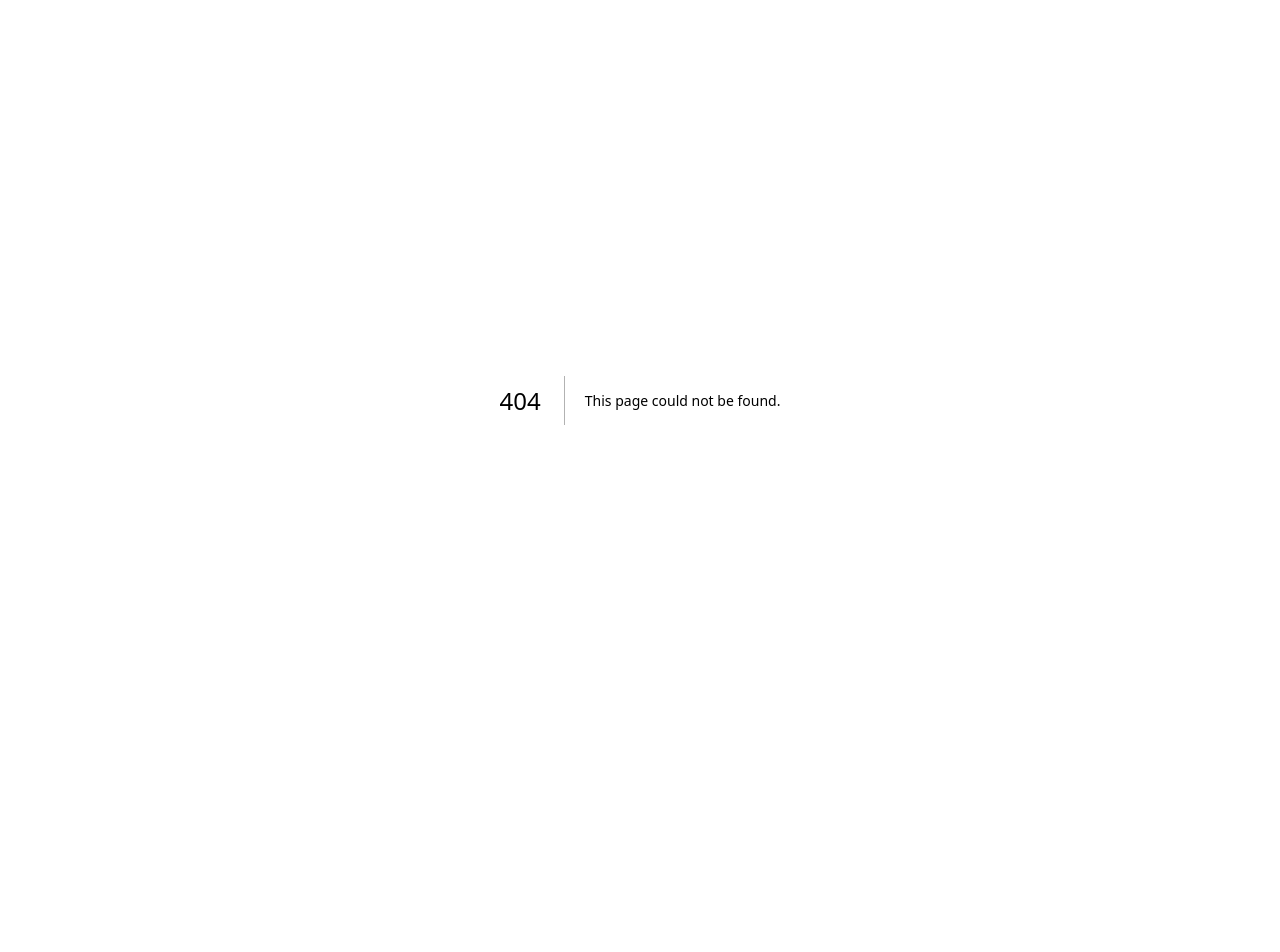
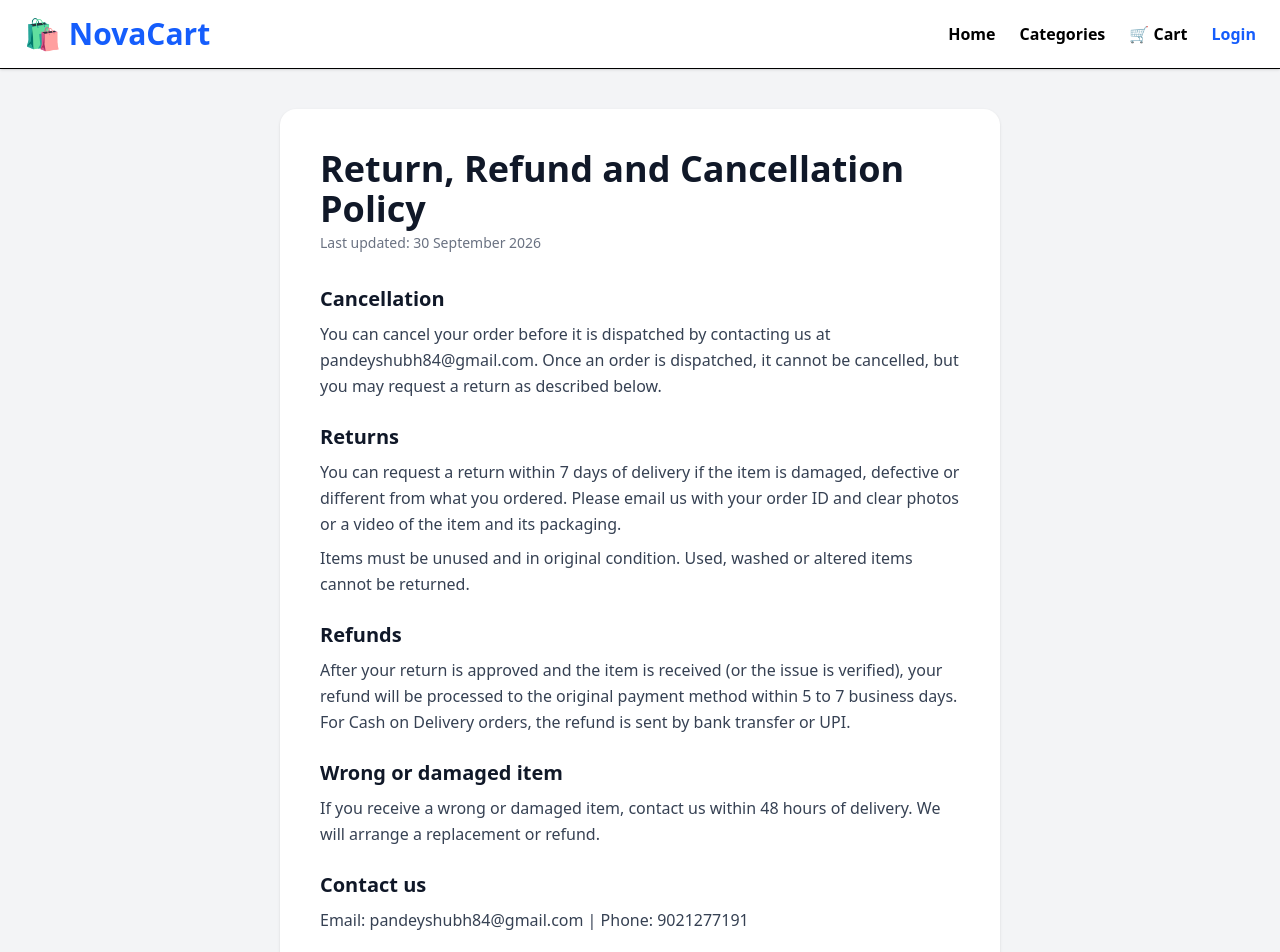
Before and after one commit to pandeyshubh84-oss/NovaCart, a Next.js app: page /refund-policy in a window 1280 px wide. Before the commit this address had no page. Shown: the top 952 px of the page. Before the commit the page ends 800 px from the top, so only its background shows below. Built offline with nearby package versions, Linux system fonts and the light colour scheme; no server answers.

Commit message:
Add policy pages: shipping, refund, privacy, terms, contact

```diff
--- /dev/null
+++ b/app/components/PolicyLayout.tsx
@@ -0,0 +1,53 @@
+import Navbar from "./Navbar";
+import { STORE } from "../lib/storeInfo";
+
+export function Section({
+  heading,
+  children,
+}: {
+  heading: string;
+  children: React.ReactNode;
+}) {
+  return (
+    <section>
+      <h2 className="text-xl font-semibold text-gray-900 mb-2">{heading}</h2>
+      <div className="space-y-2">{children}</div>
+    </section>
+  );
+}
+
+export default function PolicyLayout({
+  title,
+  children,
+}: {
+  title: string;
+  children: React.ReactNode;
+}) {
+  return (
+    <main className="min-h-screen bg-gray-100">
+      <Navbar />
+
+      <div className="max-w-3xl mx-auto px-6 py-10">
+        <div className="bg-white rounded-2xl shadow-sm p-6 md:p-10">
+          <h1 className="text-3xl md:text-4xl font-bold text-gray-900">
+            {title}
+          </h1>
+          <p className="text-sm text-gray-500 mt-1 mb-8">
+            Last updated: {STORE.lastUpdated}
+          </p>
+          <div className="space-y-6 text-gray-700 leading-relaxed">
+            {children}
+          </div>
+        </div>
+      </div>
+
+      <footer className="text-center text-sm text-gray-500 pb-10 space-x-4">
+        <a href="/shipping-policy" className="hover:text-gray-900">Shipping</a>
+        <a href="/refund-policy" className="hover:text-gray-900">Refunds</a>
+        <a href="/privacy-policy" className="hover:text-gray-900">Privacy</a>
+        <a href="/terms" className="hover:text-gray-900">Terms</a>
+        <a href="/contact-us" className="hover:text-gray-900">Contact</a>
+      </footer>
+    </main>
+  );
+}
--- /dev/null
+++ b/app/contact-us/page.tsx
@@ -0,0 +1,34 @@
+import PolicyLayout, { Section } from "../components/PolicyLayout";
+import { STORE } from "../lib/storeInfo";
+
+export default function ContactUs() {
+  return (
+    <PolicyLayout title="Contact Us">
+      <Section heading="We are here to help">
+        <p>
+          Have a question about your order, delivery or a product? Reach out
+          and we will get back to you as soon as possible.
+        </p>
+      </Section>
+
+      <Section heading="Email">
+        <p>{STORE.email}</p>
+      </Section>
+
+      <Section heading="Phone">
+        <p>{STORE.phone}</p>
+      </Section>
+
+      <Section heading="Business address">
+        <p>{STORE.address}</p>
+      </Section>
+
+      <Section heading="Tip">
+        <p>
+          Please keep your order ID ready when you contact us so we can help
+          you faster.
+        </p>
+      </Section>
+    </PolicyLayout>
+  );
+}
--- /dev/null
+++ b/app/lib/storeInfo.ts
@@ -0,0 +1,9 @@
+export const STORE = {
+  name: "NovaCart",
+  email: "pandeyshubh84@gmail.com",
+  phone: "9021277191",
+  address: "Manghalmurti nagar canal road nashik road nashik 422101 Maharashtra",
+  deliveryDays: "5-10", // change after your supplier confirms
+  returnDays: "7", // change to match your supplier's return window
+  lastUpdated: "30 September 2026",
+};
--- /dev/null
+++ b/app/privacy-policy/page.tsx
@@ -0,0 +1,60 @@
+import PolicyLayout, { Section } from "../components/PolicyLayout";
+import { STORE } from "../lib/storeInfo";
+
+export default function PrivacyPolicy() {
+  return (
+    <PolicyLayout title="Privacy Policy">
+      <Section heading="Information we collect">
+        <p>
+          When you create an account or place an order, we collect your name,
+          email address, phone number and delivery address. We also store your
+          order details so you can track your orders.
+        </p>
+      </Section>
+
+      <Section heading="How we use your information">
+        <p>
+          We use your information to process and deliver your orders, send
+          order updates, provide customer support and improve our store.
+        </p>
+      </Section>
+
+      <Section heading="Payments">
+        <p>
+          Online payments are processed by Razorpay. We do not store your card,
+          UPI or net banking details on our servers.
+        </p>
+      </Section>
+
+      <Section heading="Sharing your information">
+        <p>
+          We do not sell your personal information. We share only what is
+          needed to deliver your order (for example, your name, phone number
+          and address with our shipping and fulfilment partners) and with
+          service providers that help us run the store.
+        </p>
+      </Section>
+
+      <Section heading="Data storage and security">
+        <p>
+          Your data is stored with trusted cloud service providers. We take
+          reasonable steps to protect it, but no method of online storage is
+          completely secure.
+        </p>
+      </Section>
+
+      <Section heading="Your choices">
+        <p>
+          You can ask us to update or delete your personal information by
+          writing to {STORE.email}.
+        </p>
+      </Section>
+
+      <Section heading="Contact us">
+        <p>
+          Email: {STORE.email} | Phone: {STORE.phone}
+        </p>
+      </Section>
+    </PolicyLayout>
+  );
+}
--- /dev/null
+++ b/app/refund-policy/page.tsx
@@ -0,0 +1,51 @@
+import PolicyLayout, { Section } from "../components/PolicyLayout";
+import { STORE } from "../lib/storeInfo";
+
+export default function RefundPolicy() {
+  return (
+    <PolicyLayout title="Return, Refund and Cancellation Policy">
+      <Section heading="Cancellation">
+        <p>
+          You can cancel your order before it is dispatched by contacting us
+          at {STORE.email}. Once an order is dispatched, it cannot be
+          cancelled, but you may request a return as described below.
+        </p>
+      </Section>
+
+      <Section heading="Returns">
+        <p>
+          You can request a return within {STORE.returnDays} days of delivery
+          if the item is damaged, defective or different from what you
+          ordered. Please email us with your order ID and clear photos or a
+          video of the item and its packaging.
+        </p>
+        <p>
+          Items must be unused and in original condition. Used, washed or
+          altered items cannot be returned.
+        </p>
+      </Section>
+
+      <Section heading="Refunds">
+        <p>
+          After your return is approved and the item is received (or the issue
+          is verified), your refund will be processed to the original payment
+          method within 5 to 7 business days. For Cash on Delivery orders,
+          the refund is sent by bank transfer or UPI.
+        </p>
+      </Section>
+
+      <Section heading="Wrong or damaged item">
+        <p>
+          If you receive a wrong or damaged item, contact us within 48 hours
+          of delivery. We will arrange a replacement or refund.
+        </p>
+      </Section>
+
+      <Section heading="Contact us">
+        <p>
+          Email: {STORE.email} | Phone: {STORE.phone}
+        </p>
+      </Section>
+    </PolicyLayout>
+  );
+}
--- /dev/null
+++ b/app/shipping-policy/page.tsx
@@ -0,0 +1,48 @@
+import PolicyLayout, { Section } from "../components/PolicyLayout";
+import { STORE } from "../lib/storeInfo";
+
+export default function ShippingPolicy() {
+  return (
+    <PolicyLayout title="Shipping Policy">
+      <Section heading="Where we deliver">
+        <p>{STORE.name} delivers to most pin codes across India.</p>
+      </Section>
+
+      <Section heading="Order processing">
+        <p>
+          Orders are processed after payment is confirmed (or after order
+          confirmation for Cash on Delivery). You will see your order status
+          in the My Orders section.
+        </p>
+      </Section>
+
+      <Section heading="Delivery time">
+        <p>
+          Estimated delivery time is {STORE.deliveryDays} business days after
+          the order is dispatched. During festivals and sale periods, delivery
+          may take a little longer.
+        </p>
+      </Section>
+
+      <Section heading="Shipping charges">
+        <p>
+          Any shipping charge is shown at checkout before you pay. There are
+          no hidden charges.
+        </p>
+      </Section>
+
+      <Section heading="Delays">
+        <p>
+          Delays can happen due to weather, courier issues or high demand. If
+          your order is delayed, contact us and we will help you track it.
+        </p>
+      </Section>
+
+      <Section heading="Contact us">
+        <p>
+          Email: {STORE.email} | Phone: {STORE.phone}
+        </p>
+      </Section>
+    </PolicyLayout>
+  );
+}
--- /dev/null
+++ b/app/terms/page.tsx
@@ -0,0 +1,64 @@
+import PolicyLayout, { Section } from "../components/PolicyLayout";
+import { STORE } from "../lib/storeInfo";
+
+export default function Terms() {
+  return (
+    <PolicyLayout title="Terms and Conditions">
+      <Section heading="About these terms">
+        <p>
+          By using {STORE.name} and placing an order, you agree to these terms.
+          Please read them carefully.
+        </p>
+      </Section>
+
+      <Section heading="Products and prices">
+        <p>
+          We try to show product details and prices accurately. Prices and
+          availability may change without notice. If a product is unavailable
+          or a pricing error occurs, we may cancel the order and refund any
+          payment made.
+        </p>
+      </Section>
+
+      <Section heading="Orders and payment">
+        <p>
+          An order is confirmed only after successful payment (or confirmation
+          for Cash on Delivery). Payments are processed securely by Razorpay.
+        </p>
+      </Section>
+
+      <Section heading="Shipping, returns and refunds">
+        <p>
+          Our Shipping Policy and Return, Refund and Cancellation Policy form
+          part of these terms.
+        </p>
+      </Section>
+
+      <Section heading="Your account">
+        <p>
+          You are responsible for keeping your login details safe and for all
+          activity under your account. Please give accurate information when
+          you order.
+        </p>
+      </Section>
+
+      <Section heading="Limitation of liability">
+        <p>
+          To the extent allowed by law, {STORE.name} is not liable for
+          indirect or incidental losses arising from the use of this website
+          or our products.
+        </p>
+      </Section>
+
+      <Section heading="Governing law">
+        <p>These terms are governed by the laws of India.</p>
+      </Section>
+
+      <Section heading="Contact us">
+        <p>
+          Email: {STORE.email} | Phone: {STORE.phone}
+        </p>
+      </Section>
+    </PolicyLayout>
+  );
+}
```
